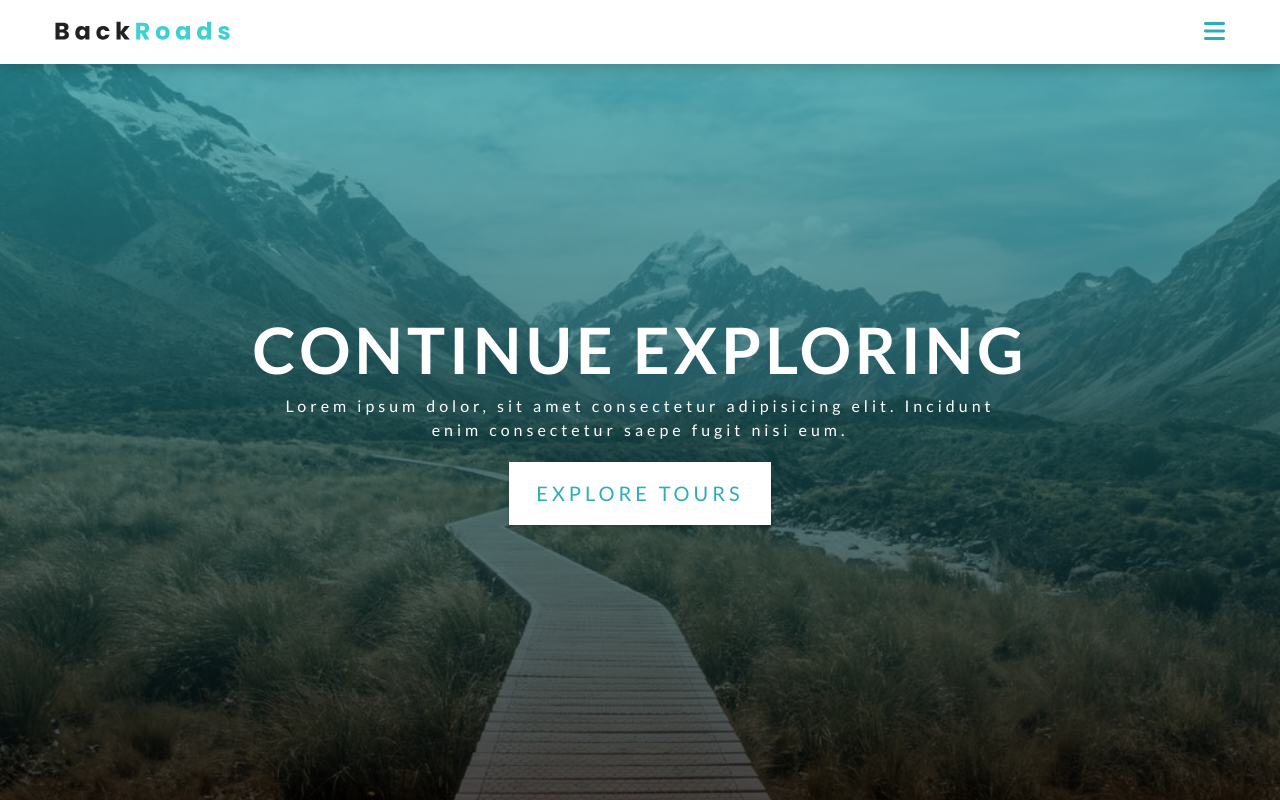
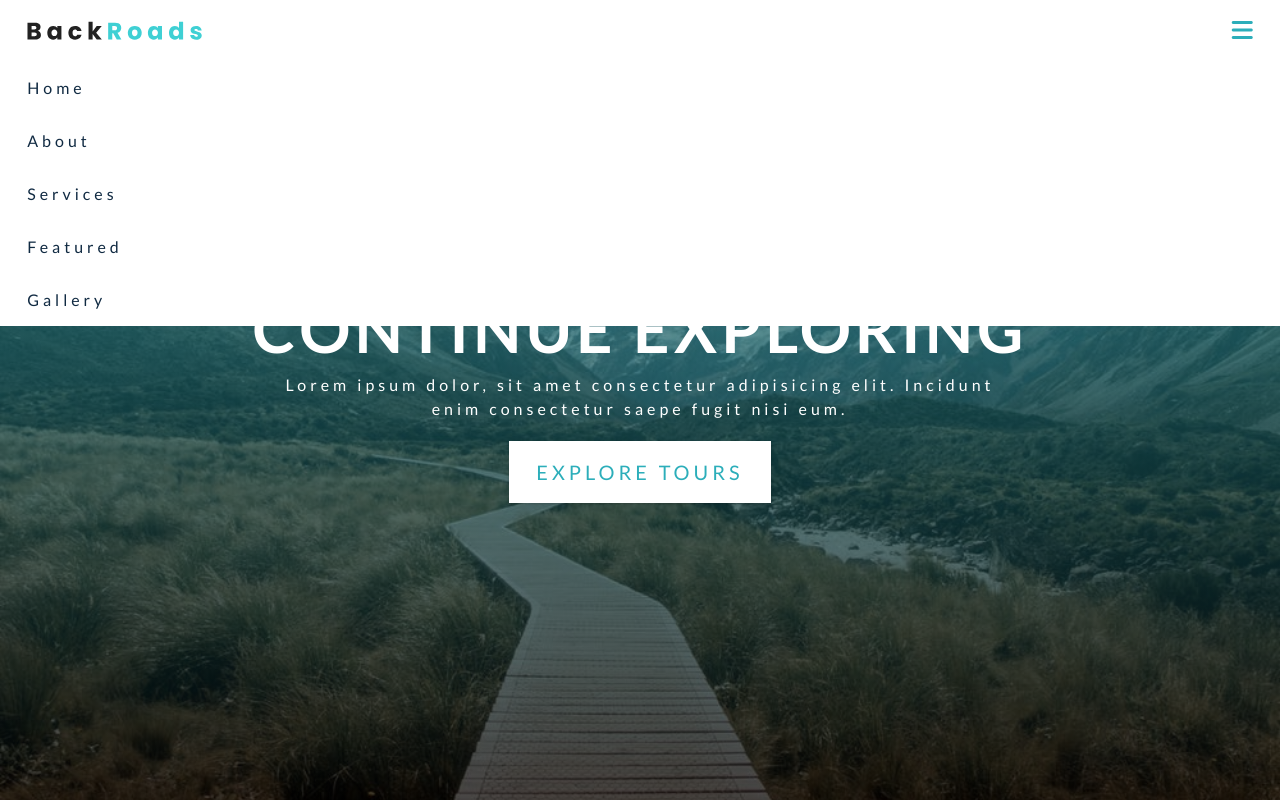
Before and after one commit to Blingoose/backroads-travel, a plain HTML site: page index.html in a window 1280 px wide. Both pictures are taken after a click on the button 1214 px from the left and 31 px from the top of the page. Shown: the top 800 px of the page. Drawn offline with Linux system fonts and the light colour scheme.

Commit message:
updated navbar code

```diff
--- a/css/styles.css
+++ b/css/styles.css
@@ -214,8 +214,8 @@ Navbar
   height: 4rem;
   left: 0;
   top: 0;
+  z-index: 200;
   background: var(--clr-white);
-  z-index: 200;
   box-shadow: var(--dark-shadow);
 }
 
@@ -227,10 +227,11 @@ Navbar
 .nav-header {
   display: flex;
   gap: 0 1rem;
+  width: 100%;
   flex-wrap: wrap;
   justify-content: space-between;
   align-items: center;
-  padding: 1rem 0rem;
+  padding: 1rem 1.7rem;
 }
 
 .nav-toggle {
@@ -246,14 +247,38 @@ Navbar
   transform: scale(1.2);
 }
 
-.nav-links,
+.nav-link {
+  background: var(--clr-white);
+  display: block;
+  padding: 0.9rem 1.7rem;
+  text-transform: capitalize;
+  letter-spacing: var(--spacing);
+  color: var(--clr-grey-1);
+  font-size: 1rem;
+  transition: var(--transition);
+}
+
+.nav-link:hover {
+  color: var(--clr-primary-1);
+  background: var(--clr-primary-8);
+  padding-left: 1.95rem;
+}
+
+.nav-links {
+  height: 0;
+  overflow: hidden;
+  transition: var(--transition);
+}
+
+.show-links {
+  height: 268px;
+}
+
 .nav-icons {
-  display: flex;
+  /* display: flex; */
   display: none;
 }
 
-.nav-icons {
-}
 /*
 ===============
 Hero
@@ -676,7 +701,6 @@ Gallery
 .gallery-img {
   object-fit: cover;
   height: 17.5rem;
-  position: static;
   transition: var(--transition);
 }
 
--- a/index.html
+++ b/index.html
@@ -8,7 +8,7 @@
     <!-- favicon -->
     <link rel="shortcut icon" href="./images/favicon.ico" type="image/x-icon" />
     <!-- normalize css -->
-    <link rel="stylesheet" href="./css/normalize.css" />
+    <!-- <link rel="stylesheet" href="./css/normalize.css" /> -->
     <!-- styles css -->
     <link rel="stylesheet" href="./css/styles.css" />
   </head>
@@ -17,7 +17,7 @@
     <header id="home">
       <!-- navbar -->
       <nav class="navbar">
-        <div class="section-center nav-center">
+        <div class="nav-center">
           <!-- nav-header -->
           <div class="nav-header">
             <img
--- a/js/app.js
+++ b/js/app.js
@@ -43,34 +43,34 @@ checkboxes.forEach((checkbox) => {
 const date = (document.getElementById("date").innerHTML =
   new Date().getFullYear());
 
-// // ********** nav toggle ************
-// // select button and links
-// const navBtn = document.getElementById("nav-toggle");
-// const links = document.getElementById("nav-links");
-// // add event listener
-// navBtn.addEventListener("click", () => {
-//   links.classList.toggle("show-links");
-// });
+// ********** nav toggle ************
+// select button and links
+const navBtn = document.getElementById("nav-toggle");
+const links = document.getElementById("nav-links");
+// add event listener
+navBtn.addEventListener("click", () => {
+  links.classList.toggle("show-links");
+});
 
-// // ********** smooth scroll ************
-// // select links
-// const scrollLinks = document.querySelectorAll(".scroll-link");
-// scrollLinks.forEach((link) => {
-//   link.addEventListener("click", (e) => {
-//     // prevent default
-//     e.preventDefault();
-//     links.classList.remove("show-links");
+// ********** smooth scroll ************
+// select links
+const scrollLinks = document.querySelectorAll(".scroll-link");
+scrollLinks.forEach((link) => {
+  link.addEventListener("click", (e) => {
+    // prevent default
+    e.preventDefault();
+    links.classList.remove("show-links");
 
-//     const id = e.target.getAttribute("href").slice(1);
-//     const element = document.getElementById(id);
-//     //
-//     let position = element.offsetTop - 62;
+    const id = e.target.getAttribute("href").slice(1);
+    const element = document.getElementById(id);
+    //
+    let position = element.offsetTop - 62;
 
-//     window.scrollTo({
-//       left: 0,
-//       // top: element.offsetTop,
-//       top: position,
-//       behavior: "smooth",
-//     });
-//   });
-// });
+    window.scrollTo({
+      left: 0,
+      // top: element.offsetTop,
+      top: position,
+      behavior: "smooth",
+    });
+  });
+});
```
